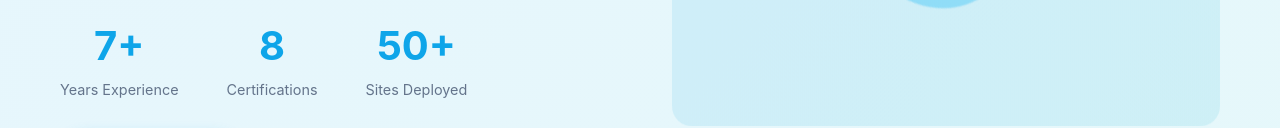
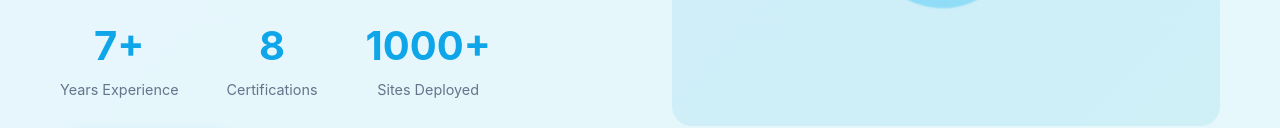
Before and after one commit to greatl1fe/edemura.github.io, a plain HTML site: page index.html in a window 1280 px wide. Shown: the part 487-615 px from the top of the page. Drawn offline with Linux system fonts and the light colour scheme.

Commit message:
Update index.html

```diff
--- a/index.html
+++ b/index.html
@@ -1006,7 +1006,7 @@
                             <div class="stat-label">Certifications</div>
                         </div>
                         <div class="stat">
-                            <div class="stat-number">50+</div>
+                            <div class="stat-number">1000+</div>
                             <div class="stat-label">Sites Deployed</div>
                         </div>
                     </div>
```
